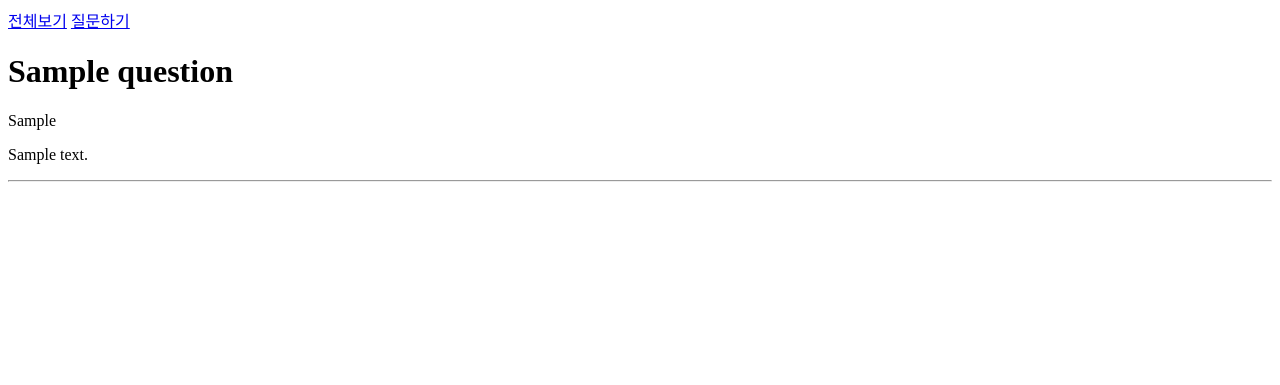
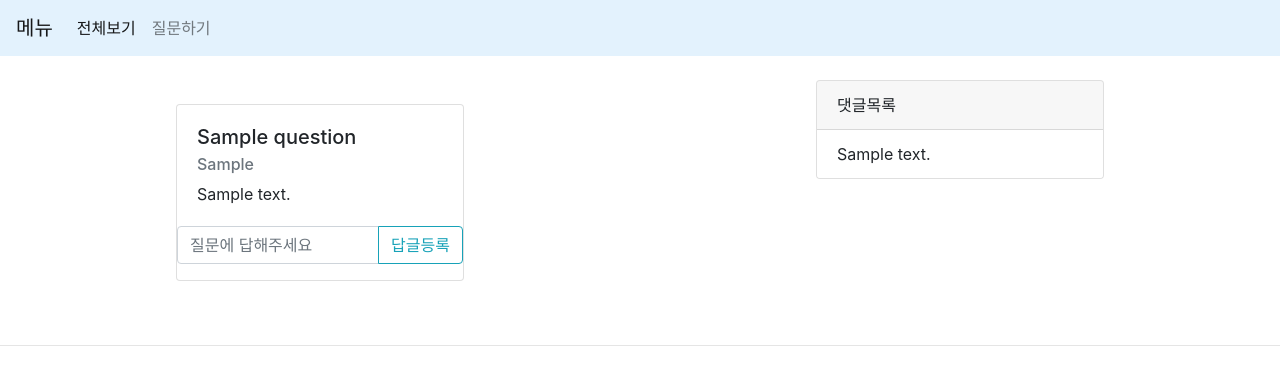
Before and after one commit to hyeonahkiki/05_qna, a Django app: page /questions/ in a window 1280 px wide. Shown: the top 385 px of the page. Run offline with Django 3.2, Linux system fonts and the light colour scheme; tables that the repository leaves empty hold one stand-in row (values such as "Sample post"); some libraries are stand-ins or nearby versions.

Commit message:
댓글달기

```diff
--- a/articles/admin.py
+++ b/articles/admin.py
@@ -1,4 +1,5 @@
 from django.contrib import admin
-from .models import Question
+from .models import Question, Answer
 # Register your models here.
 admin.site.register(Question)
+admin.site.register(Answer)
--- a/articles/models.py
+++ b/articles/models.py
@@ -6,3 +6,7 @@ class Question(models.Model):
     content = models.CharField(max_length=100)
     user = models.CharField(max_length=20)
     create_at = models.DateTimeField(auto_now_add=True)
+
+class Answer(models.Model):
+    content = models.CharField(max_length=100)
+    question = models.ForeignKey(Question, on_delete=models.CASCADE)
--- a/articles/templates/base.html
+++ b/articles/templates/base.html
@@ -6,13 +6,39 @@
   <meta name="viewport" content="width=device-width, initial-scale=1.0">
   <meta http-equiv="X-UA-Compatible" content="ie=edge">
   <title>Document</title>
+  <link rel="stylesheet" href="https://stackpath.bootstrapcdn.com/bootstrap/4.3.1/css/bootstrap.min.css"
+    integrity="sha384-ggOyR0iXCbMQv3Xipma34MD+dH/1fQ784/j6cY/iJTQUOhcWr7x9JvoRxT2MZw1T" crossorigin="anonymous">
 </head>
 
 <body>
-  <a href="/questions/">전체보기</a>
-  <a href="/questions/new/">질문하기</a>
+  <nav class="navbar navbar-expand-lg navbar-light" style="background-color: #e3f2fd;">
+    <a class="navbar-brand" href="#">메뉴</a>
+    <button class="navbar-toggler" type="button" data-toggle="collapse" data-target="#navbarNavDropdown"
+      aria-controls="navbarNavDropdown" aria-expanded="false" aria-label="Toggle navigation">
+      <span class="navbar-toggler-icon"></span>
+    </button>
+    <div class="collapse navbar-collapse" id="navbarNavDropdown">
+      <ul class="navbar-nav">
+        <li class="nav-item active">
+          <a class="nav-link" href="/questions/">전체보기 <span class="sr-only">(current)</span></a>
+        </li>
+        <li class="nav-item">
+          <a class="nav-link" href="/questions/new/">질문하기</a>
+        </li>
+      </ul>
+    </div>
+  </nav>
   {% block body %}
   {% endblock %}
+  <script src="https://code.jquery.com/jquery-3.3.1.slim.min.js"
+    integrity="sha384-q8i/X+965DzO0rT7abK41JStQIAqVgRVzpbzo5smXKp4YfRvH+8abtTE1Pi6jizo"
+    crossorigin="anonymous"></script>
+  <script src="https://cdnjs.cloudflare.com/ajax/libs/popper.js/1.14.7/umd/popper.min.js"
+    integrity="sha384-UO2eT0CpHqdSJQ6hJty5KVphtPhzWj9WO1clHTMGa3JDZwrnQq4sF86dIHNDz0W1"
+    crossorigin="anonymous"></script>
+  <script src="https://stackpath.bootstrapcdn.com/bootstrap/4.3.1/js/bootstrap.min.js"
+    integrity="sha384-JjSmVgyd0p3pXB1rRibZUAYoIIy6OrQ6VrjIEaFf/nJGzIxFDsf4x0xIM+B07jRM"
+    crossorigin="anonymous"></script>
 </body>
 
 </html>
--- a/articles/templates/index.html
+++ b/articles/templates/index.html
@@ -1,9 +1,37 @@
 {% extends 'base.html' %}
 {% block body %}
 {% for question in questions %}
-<h1>{{question.title}}</h1>
-<p>{{question.user}}</p>
-<p>{{question.content}}</p>
+<div class="d-flex justify-content-around">
+  <div class="left">
+    <form action="/questions/{{question.id}}/answers/create/">
+      <div class="card m-5" style="width: 18rem;">
+        <div class="card-body">
+          <h5 class="card-title">{{question.title}}</h5>
+          <h6 class="card-subtitle mb-2 text-muted">{{question.user}}</h6>
+          <p class="card-text">{{question.content}}</p>
+        </div>
+        <div class="input-group mb-3">
+          <input type="text" class="form-control" name="content" placeholder="질문에 답해주세요">
+          <div class="input-group-append">
+            <button class="btn btn-outline-info" type="submit">답글등록</button>
+          </div>
+        </div>
+      </div>
+    </form>
+  </div>
+  <div class="right my-4">
+    <div class="card mx-5" style="width: 18rem;">
+      <div class="card-header">
+        댓글목록
+      </div>
+      <ul class="list-group list-group-flush">
+        {% for answer in question.answer_set.all %}
+        <li class="list-group-item">{{answer.content}}</li>
+        {% endfor %}
+      </ul>
+    </div>
+  </div>
+</div>
 <hr>
 {% endfor %}
 {% endblock %}
--- a/articles/urls.py
+++ b/articles/urls.py
@@ -7,4 +7,5 @@ urlpatterns = [
     path('create/', views.create),
     #Read
     path('', views.index),
+    path('<int:question_id>/answers/create/', views.answer_create),
 ]
--- a/articles/views.py
+++ b/articles/views.py
@@ -1,5 +1,5 @@
 from django.shortcuts import render,redirect
-from .models import Question
+from .models import Question, Answer
 # Create your views here.
 def new(request):
     return render(request, 'new.html')
@@ -19,7 +19,21 @@ def create(request):
 
 def index(request):
     questions = Question.objects.all()#전체데이터 가져와
+    answers = Answer.objects.all()
+
     context = {
-        'questions' : questions
+        'questions' : questions,
+        'answers' : answers,
     }
     return render(request, 'index.html', context)
+
+def answer_create(request, question_id):
+    content = request.GET.get('content')
+
+    question = Question.objects.get(id=question_id)
+
+    answer = Answer()
+    answer.content = content
+    answer.question = question
+    answer.save()
+    return redirect('/questions/')
```
Also changed, not shown: articles/templates/new.html (+14 -5 lines), articles/migrations/0002_answer.py (added).
